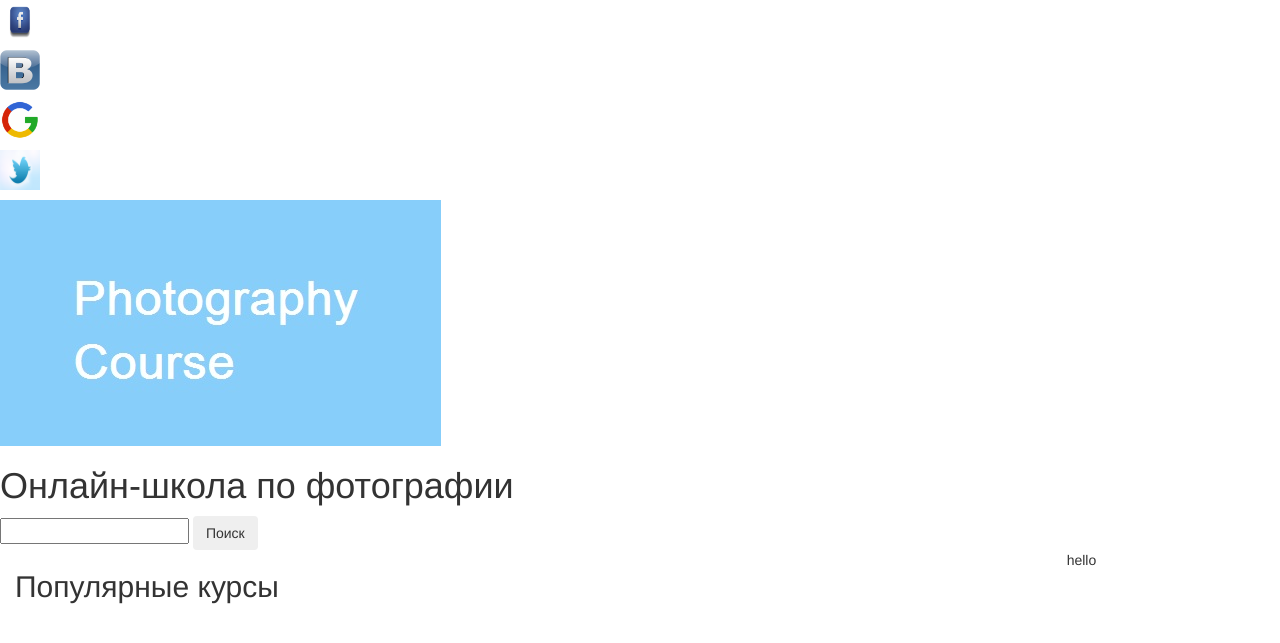
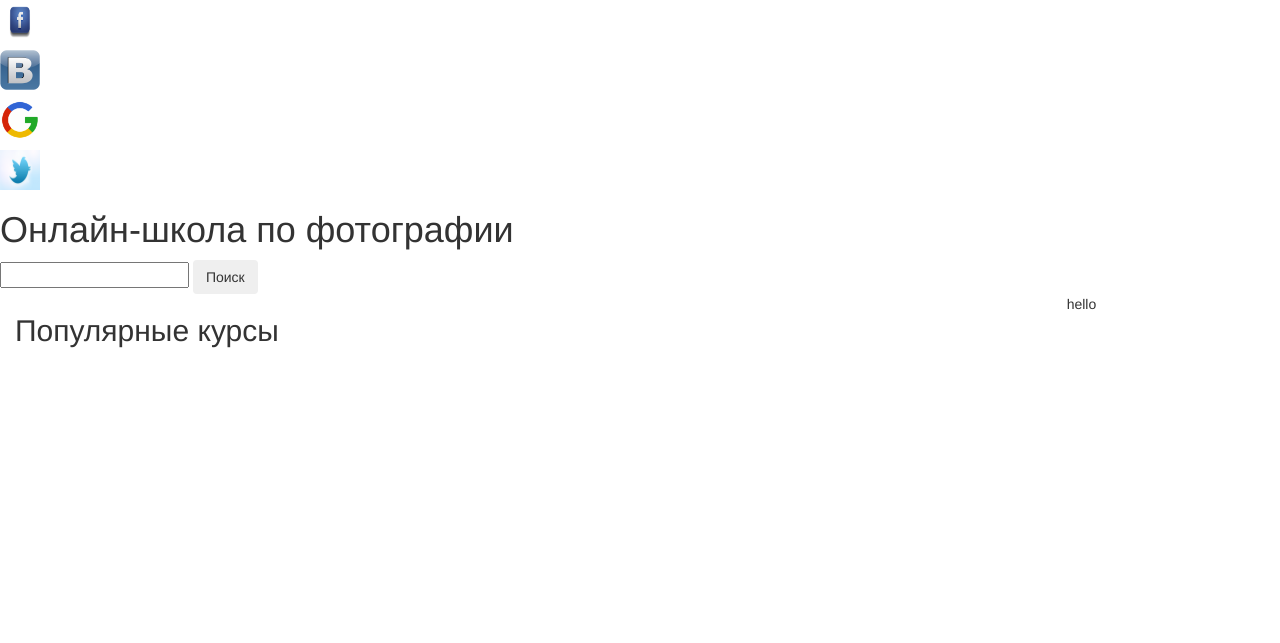
Before and after one commit to kurlova/Flask-Photo-Service, a Python web app: template app/templates/index.html in a window 1280 px wide. Shown: the top 643 px of the page. Run offline with Jinja, Linux system fonts and the light colour scheme; the template is opened without the code that fills it, so the values that code supplies are empty; some libraries are stand-ins or nearby versions.

```diff
--- a/app/templates/index.html
+++ b/app/templates/index.html
@@ -21,7 +21,6 @@
             <p><a href="{{ url_for('oauth_authorize', provider='vkontakte') }}"><img src="icon/vk.png" width="40" height="40"></a></p>
             <p><a href="{{ url_for('oauth_authorize', provider='google') }}"><img src="icon/google.png" width="40" height="40"></a></p>
             <p><a href="{{ url_for('oauth_authorize', provider='twitter') }}"><img src="icon/tweet.png" width="40" height="40"></a></p>
-            <p><img src="icon/course.jpg"></p>
                 {% endif %}
          </div>
     <h1>Онлайн-школа по фотографии</h1>
```
